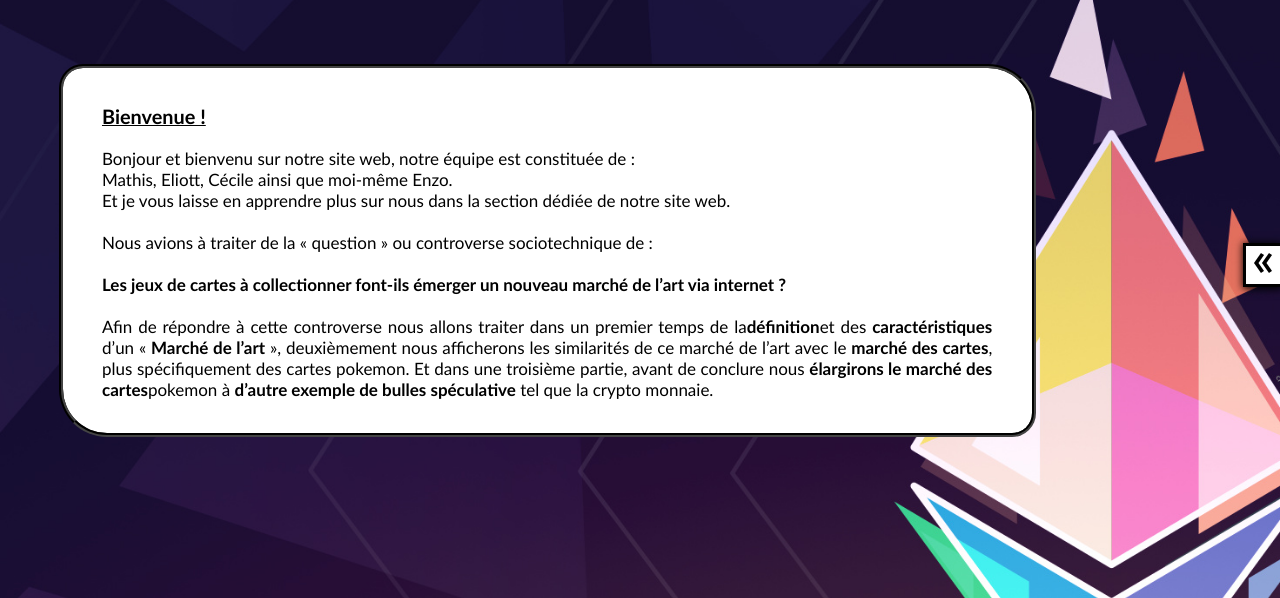
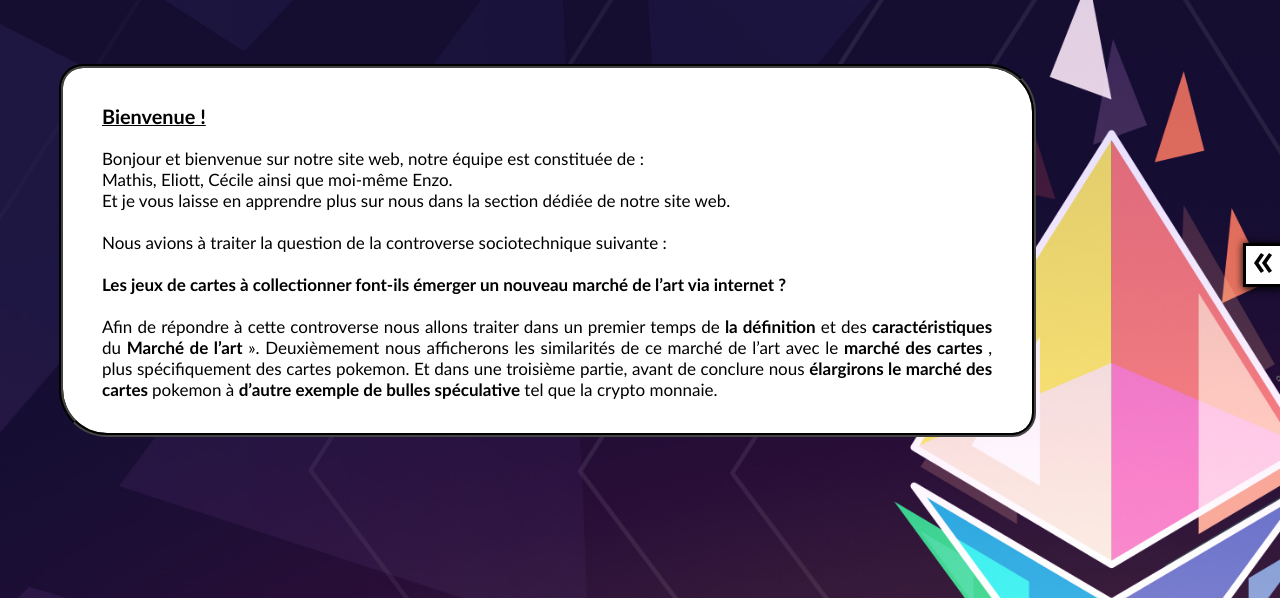
Before and after one commit to Akkuun/ProjetWeb-Pokemon-S1, a PHP site: page / in a window 1280 px wide. Shown: the part 176-774 px from the top of the page. Run offline with PHP 8.4, Linux system fonts and the light colour scheme.

Commit message:
Correction index²

```diff
--- a/src/index.php
+++ b/src/index.php
@@ -27,24 +27,24 @@
                         Bienvenue !
                     </h3>
                     <p>
-                        Bonjour et bienvenu sur notre site web, notre équipe est constituée de : <br>Mathis, Eliott,
+                        Bonjour et bienvenue sur notre site web, notre équipe est constituée de : <br>Mathis, Eliott,
                         Cécile
                         ainsi que moi-même Enzo.
                         <br>
                         Et je vous laisse en apprendre plus sur nous dans la section dédiée de notre site web.
                         <br><br>
-                        Nous avions à traiter de la « question » ou controverse sociotechnique de : <br><br>
+                        Nous avions à traiter la question de la controverse sociotechnique suivante :  <br><br>
                         <strong>Les jeux de cartes à collectionner font-ils émerger un nouveau marché de l’art via
                             internet
                             ?</strong>
                         <br><br>
                         Afin de répondre à cette controverse nous allons traiter dans un premier temps de
-                        la<strong>définition</strong>et des <strong>caractéristiques</strong> d’un « <strong>Marché de
-                            l’art</strong> », deuxièmement nous afficherons les similarités de ce marché de l’art avec
+                        <strong>la définition</strong> et des <strong>caractéristiques</strong> du <strong>Marché de
+                            l’art</strong> ». Deuxièmement nous afficherons les similarités de ce marché de l’art avec
                         le
-                        <strong>marché des cartes</strong>, plus spécifiquement des cartes pokemon. Et dans une
+                        <strong>marché des cartes </strong>, plus spécifiquement des cartes pokemon. Et dans une
                         troisième
-                        partie, avant de conclure nous <strong>élargirons le marché des cartes</strong>pokemon à
+                        partie, avant de conclure nous <strong>élargirons le marché des cartes </strong>pokemon à
                         <strong>d’autre
                             exemple de bulles spéculative</strong> tel que la crypto monnaie.
                         <br>
```
